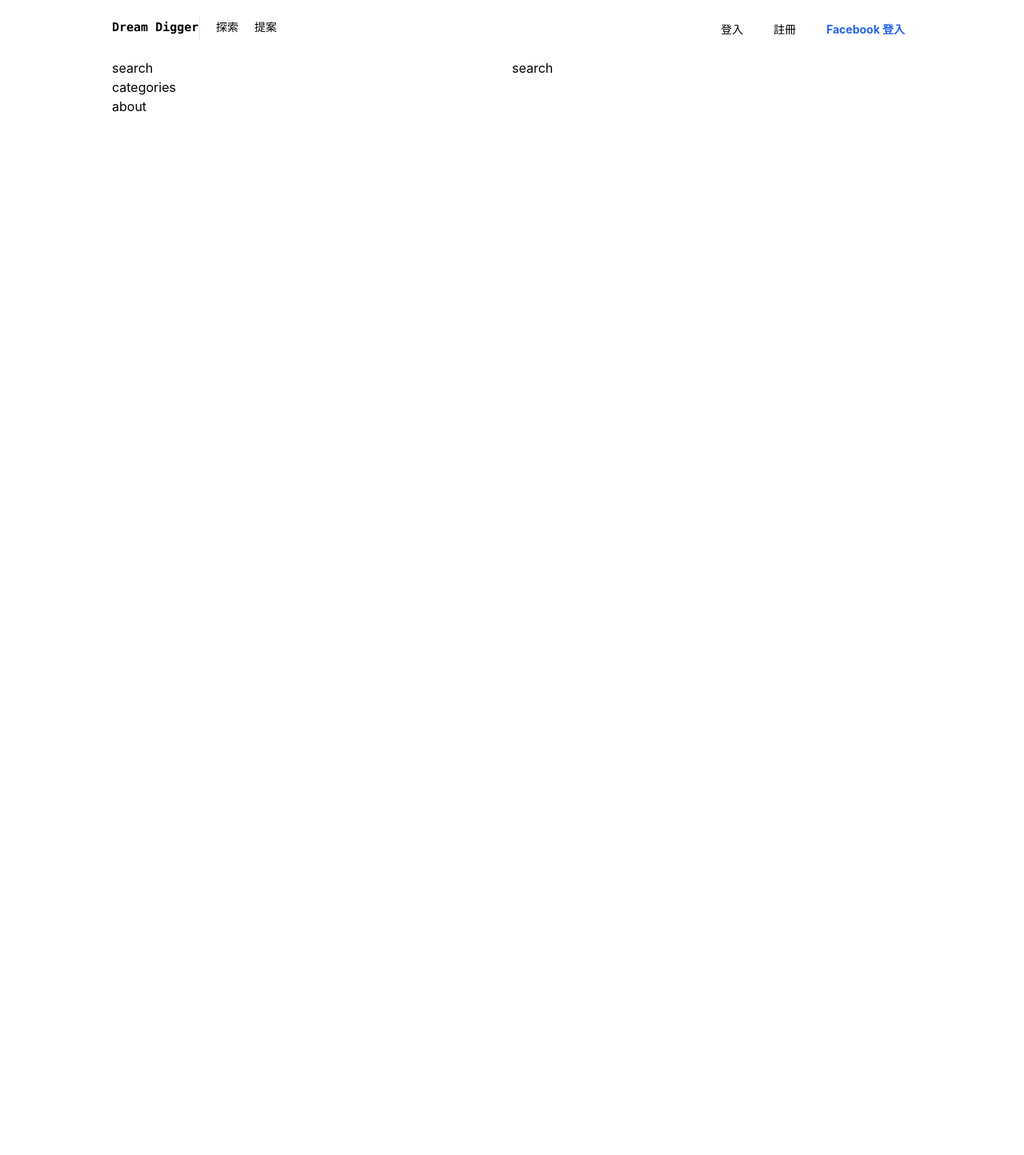
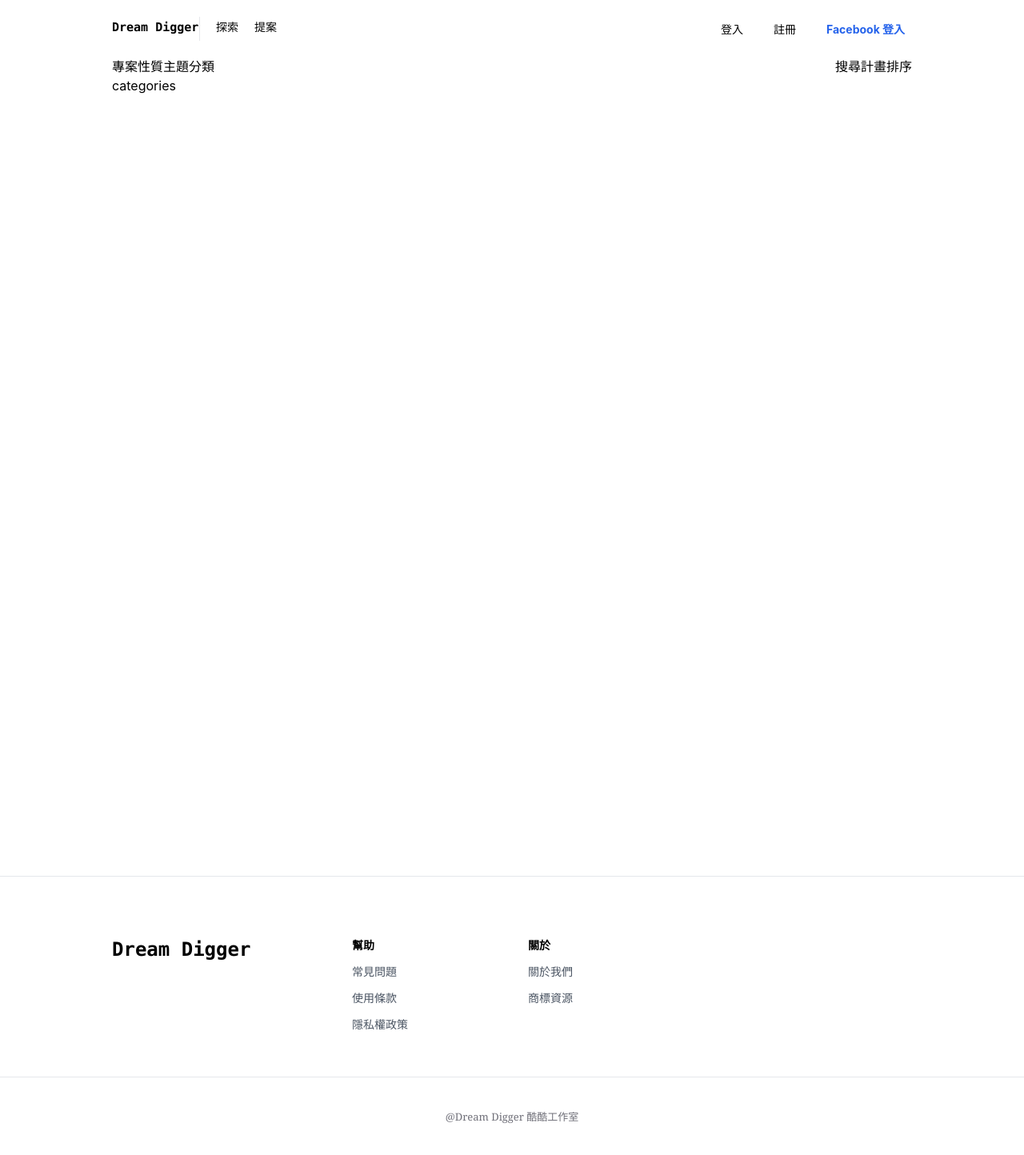
Before and after one commit to hryjosn/dream-digger, a Next.js app: page /categories in a window 1280 px wide. Shown: the top 1444 px of the page at 80% size. Before the commit the page ends 800 px from the top, so only its background shows below. Built offline with nearby package versions, Linux system fonts and the light colour scheme.

Commit message:
categories UI the search part remake

```diff
--- a/src/containers/Categories/Categories.tsx
+++ b/src/containers/Categories/Categories.tsx
@@ -14,7 +14,7 @@ const Categories = () => {
                 <a href='./categories' className='text-[14px]'>探索</a>
               </div>
               <div>
-                <a href=''  className='text-[14px]'>提案</a>
+                <a href='' className='text-[14px]'>提案</a>
               </div>
             </div>
           </div>
@@ -35,32 +35,65 @@ const Categories = () => {
           </div>
         </div>
       </header>
-      <div className='flex justify-center mt-[2px]'>
-        <div className='w-[500px]'>
+      <div className='flex justify-center'>
+        <div className='w-[500px] flex'>
           <div className=''>
-            <div>
-              search
-            </div>
+            專案性質
+          </div>
+          <div>
+            主題分類
           </div>
         </div>
-        <div className='w-[500px]'>
+        <div className='w-[500px] flex justify-end'>
+          <div className=''>
+            搜尋計畫
+          </div>
           <div>
-            <div className=''>
-              search
-            </div>
+            排序
           </div>
         </div>
       </div>
       <div className='flex justify-center'>
-        <div className='w-[1000px]'>
+        <div className='w-[1000px] h-[1000px]'>
           categories
         </div>
       </div>
-      <footer className='flex justify-center'>
-        <div className='w-[1000px]'>
-          about
+      <div>
+        <footer className='flex justify-center  border-y-[1px]'>
+        <div className='w-[1000px] h-[250px]'>
+          <div className='flex'>
+            <div className='w-[250px]'>
+              <p className='text-2xl font-mono mt-[75px] font-bold'>Dream Digger</p>
+            </div>
+            <div className='w-[250px] text-[14px]'>
+              <div className='justfiy-start ml-[50px] mt-[75px] flex flex-col space-y-3'>
+                <p className='font-semibold'>幫助</p>
+                <a href='./question' className='hover:text-blue-700 text-gray-600'>常見問題</a>
+                <a href='./TermsOfUse' className='hover:text-blue-700 text-gray-600'>使用條款</a>
+                <a href='./privacy' className='hover:text-blue-800 text-gray-600'>隱私權政策</a>
+              </div>
+            </div>
+            <div className='w-[230px] text-[14px]'>
+              <div className='ustfiy-start ml-[20px] mt-[75px] flex flex-col space-y-3'>
+                <p className='font-semibold'>關於</p>
+                <a href='./about' className='hover:text-blue-800 text-gray-600'>關於我們</a>
+                <a href='./trademark' className='hover:text-blue-800 text-gray-600'>商標資源</a>
+              </div>
+            </div>
+            <div className='flex'>
+              <div>
+                <a href='./facebook'></a>
+              </div>
+            </div>
+          </div>
         </div>
-      </footer>
+        </footer>
+        <div className='flex justify-center'>
+          <div className='w-[1000px] h-[140px] flex justify-center'>
+            <p className='font-serif font-light text-[13px] text-zinc-500 mt-[40px]'>@Dream Digger 酷酷工作室</p>
+          </div>
+        </div>
+      </div>
     </div>
   )
 }
```
